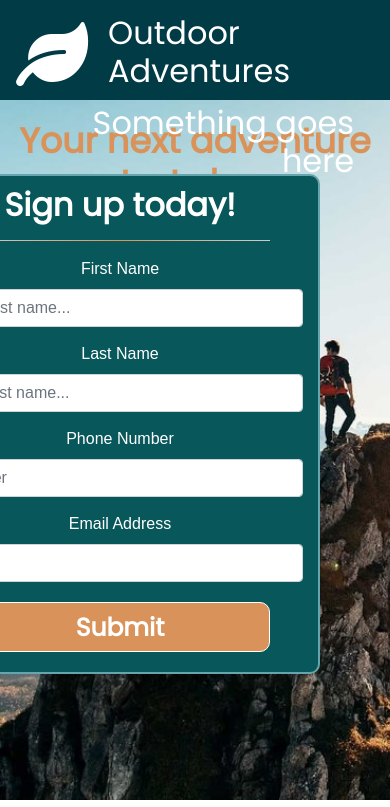
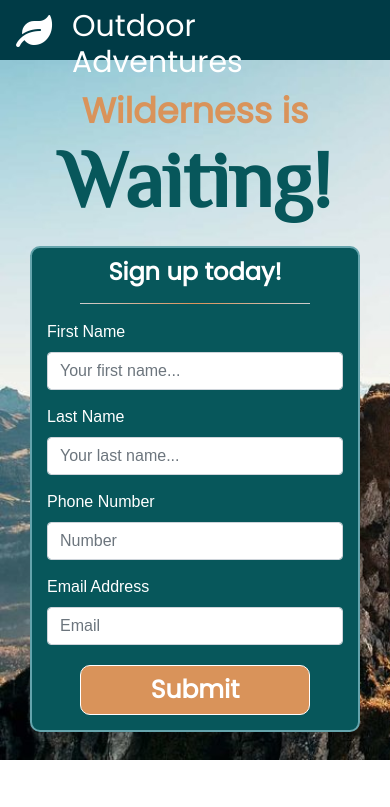
Before and after one commit to nlevine1/Landing-Page, a website: page app/assets/index.html in a window 390 px wide. Shown: the top 807 px of the page. Drawn offline with nearby package versions, Linux system fonts and the light colour scheme; a web font is replaced by a local one.

Commit message:
mobile media queries set

```diff
--- a/app/assets/css/style.css
+++ b/app/assets/css/style.css
@@ -12,7 +12,7 @@ body {
 }
 
 nav {
-  height: 100px;
+  height: 60px;
   font-family: 'Poppins', sans-serif;
 }
 
@@ -28,6 +28,7 @@ nav {
 .logo-head {
   margin-left: 10px;
   align-self: center;
+  font-size: 30px;
 }
 
 .right {
@@ -49,41 +50,36 @@ nav {
   max-width: 100%;
 }
 
-@media (max-width: 800px) {
-  #photo-container {
-    flex-direction: column;
-    text-align: center;
-  }
+#main {
+  margin-top: 60px;
 }
 
 .header-title {
   text-align: right;
+  margin-top: 70px;
   font-family: 'Poppins', sans-serif;
   color: #d9935a;
   font-weight: bold;
-  font-size: 60px;
+  font-size: 50px;
 }
 
 @media (max-width: 600px) {
   .header-title {
-    font-size: 35px;
-    text-align: center;
-    font-weight: bold;
+    margin-top: -30px;
   }
 }
 
-.header-body {
-  text-align: center;
-  align-self: center;
-  width: 1000px;
-  margin-right: 50px;
+.here {
+  color: #07575b;
+  font-weight: bolder;
+  font-size: 80px;
+  font-family: 'Philosopher', sans-serif;
 }
 
 @media (max-width: 600px) {
-  .header-body {
-    width: 400px;
+  .header-title {
     text-align: center;
-    margin: 20px;
+    font-size: 35px;
   }
 }
 
@@ -94,9 +90,16 @@ nav {
 #title {
   text-align: center;
   font-size: 50px;
-  color: #003b46;
+  color: #07575b;
   font-family: 'Poppins', sans-serif;
 }
+
+@media (max-width: 800px) {
+  #title {
+    font-size: 30px;
+  }
+}
+
 .card-title {
   font-family: 'Poppins', sans-serif;
 }
@@ -124,33 +127,18 @@ nav {
 }
 
 /* ======== form styling ======== */
-.form {
-  height: 500px;
-  width: 400px;
-  float: right;
-  margin: 20px;
+.forms {
   background-color: #07575b;
   border-radius: 10px;
-  align-self: center;
-  position: relative;
-  right: 50px;
   border: 2px solid #66a5ad;
+  margin-top: 10px;
 }
 
 @media (max-width: 600px) {
-  .form {
-    position: absolute;
-    bottom: 150px;
+  .forms {
+    margin-bottom: 20px;
   }
 }
-
-@media (max-width: 400px) {
-  .form {
-    position: absolute;
-    bottom: 150px;
-  }
-}
-
 .sign {
   text-align: center;
   margin-top: 10px;
@@ -171,7 +159,7 @@ nav {
 
 .s-button {
   background-color: #d9935a;
-  width: 300px;
+  width: 230px;
   height: 50px;
   margin-top: 20px;
   border-radius: 10px;
@@ -180,14 +168,14 @@ nav {
   font-family: 'Poppins', sans-serif;
   font-weight: bold;
   border: 1px solid white;
-  transition: all 0.2s ease-in-out;
+  transition: all 0.4s ease-in-out;
 }
 
 .s-button:hover {
   color: #d9935a;
   background-color: white;
   border: 2px solid #d9935a;
-  transform: scale(1.1);
+  transform: scale(1.05);
 }
 
 .side {
@@ -206,7 +194,7 @@ nav {
 }
 
 .side2 {
-  width: 300px;
+  width: 230px;
   border: 0;
   height: 1px;
   background: -webkit-gradient(
--- a/app/assets/index.html
+++ b/app/assets/index.html
@@ -24,7 +24,7 @@
       href="./css/style.css"
     />
     <link
-      href="https://fonts.googleapis.com/css?family=Niramit|Poppins"
+      href="https://fonts.googleapis.com/css?family=Niramit|Poppins|Philosopher"
       rel="stylesheet"
     />
   </head>
@@ -32,21 +32,28 @@
     <nav class="navbar" id="header">
       <div class="left">
         <div class="logo">
-          <span style="font-size: 4em; margin-right: 10px">
+          <span style="font-size: 2em; margin-right: 10px">
             <i class="fas fa-leaf"></i>
           </span>
           <h2 class="logo-head">Outdoor Adventures</h2>
         </div>
       </div>
-      <div class="right"><h2>Something goes here</h2></div>
     </nav>
 
     <div class="container-fluid" id="photo-container">
-      <div class="header-body">
-        <h1 class="header-title">Your next adventure starts here</h1>
+      <div class="container" id="main">
+        <div class="row">
+          <!-- <div class="col-md-2"></div> -->
+
+          <div class="col-md-8">
+            <h1 class="header-title">
+              Wilderness is <span class="here">Waiting!</span>
+            </h1>
           </div>
-      <div class="form">
-        <h2 class="sign">Sign up today!</h2>
+
+          <div class="col-md-4">
+            <div class="forms">
+              <h4 class="sign">Sign up today!</h4>
               <hr class="side2" />
               <form>
                 <div class="form-group">
@@ -91,6 +98,9 @@
               </form>
             </div>
           </div>
+        </div>
+      </div>
+    </div>
 
     <div class="container-fluid" id="title-div">
       <h1 id="title">What we do</h1>
@@ -101,7 +111,7 @@
       <div class="row">
         <div class="col-sm">
           <div class="card text-center">
-            <i class="fas fa-running" style="font-size: 6em"></i>
+            <i class="fas fa-running" style="font-size: 4em"></i>
             <div class="card-body">
               <h5 class="card-title">Running</h5>
               <p class="card-text" id="body-text">
@@ -114,7 +124,7 @@
         </div>
         <div class="col-sm">
           <div class="card text-center">
-            <i class="fas fa-bicycle" style="font-size: 6em"></i>
+            <i class="fas fa-bicycle" style="font-size: 4em"></i>
             <div class="card-body">
               <h5 class="card-title">Biking</h5>
               <p class="card-text" id="body-text">
@@ -127,7 +137,7 @@
         </div>
         <div class="col-sm">
           <div class="card text-center">
-            <i class="fas fa-hiking" style="font-size: 6em"></i>
+            <i class="fas fa-hiking" style="font-size: 4em"></i>
             <div class="card-body">
               <h5 class="card-title">Hiking</h5>
               <p class="card-text" id="body-text">
```
Lines whose indentation alone changed are shown as unchanged.
